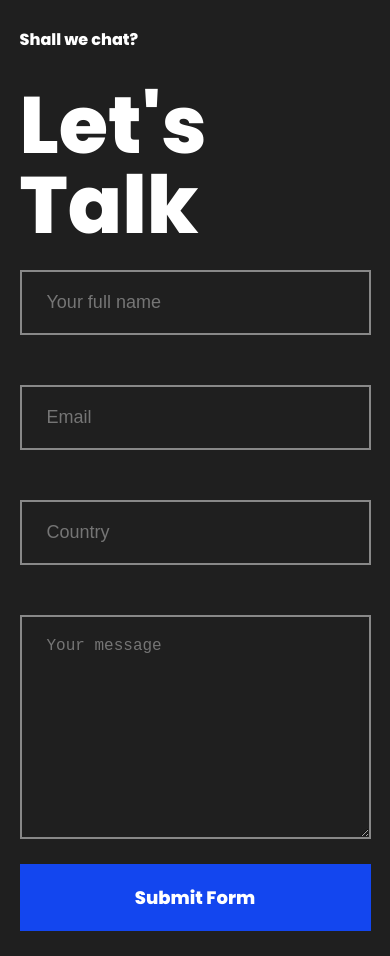
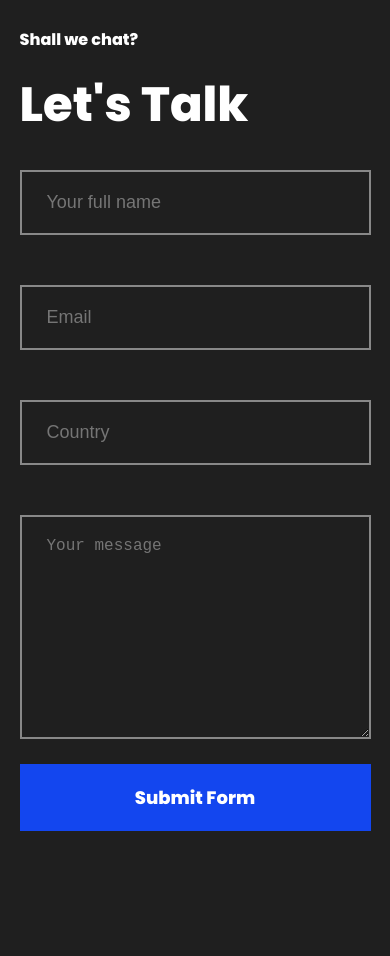
Before and after one commit to Utkarshsgithub/form-design, a plain HTML site: page index.html in a window 390 px wide. After the commit the page ends 856 px from the top, so only its background shows below. Drawn offline with Linux system fonts and the light colour scheme.

Commit message:
made complete responsive

```diff
--- a/global.css
+++ b/global.css
@@ -145,3 +145,10 @@ textarea {
     margin: 25px;
   }
 }
+
+@media only screen and (max-width: 434px) {
+  #text h1 {
+    font-size: 3rem;
+    margin-top: 10px;
+  }
+}
```
Lines whose indentation alone changed are shown as unchanged.
